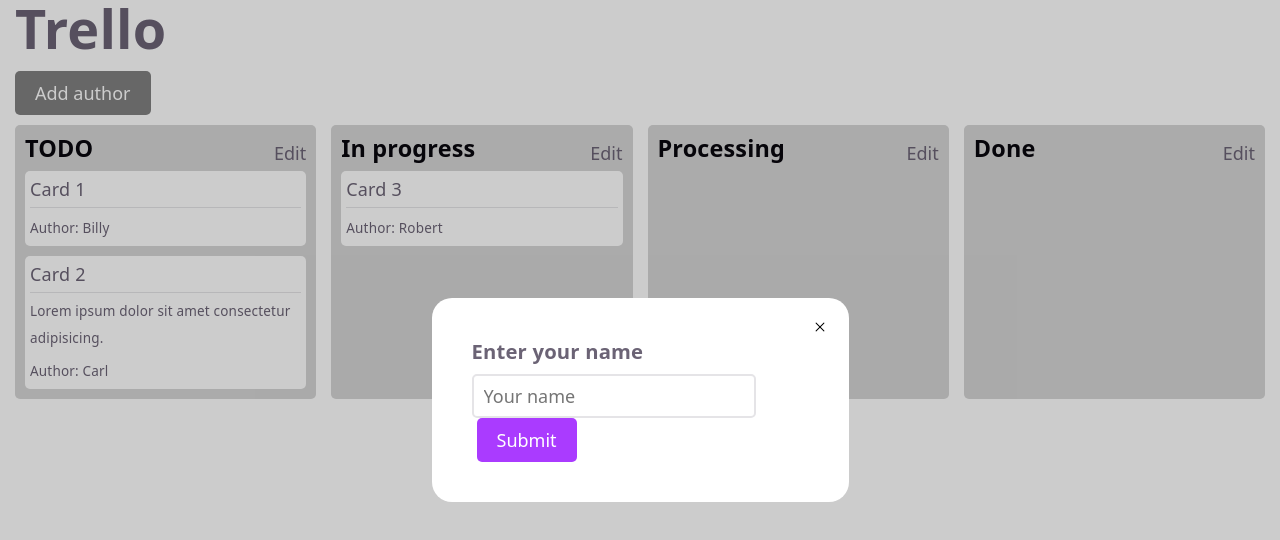
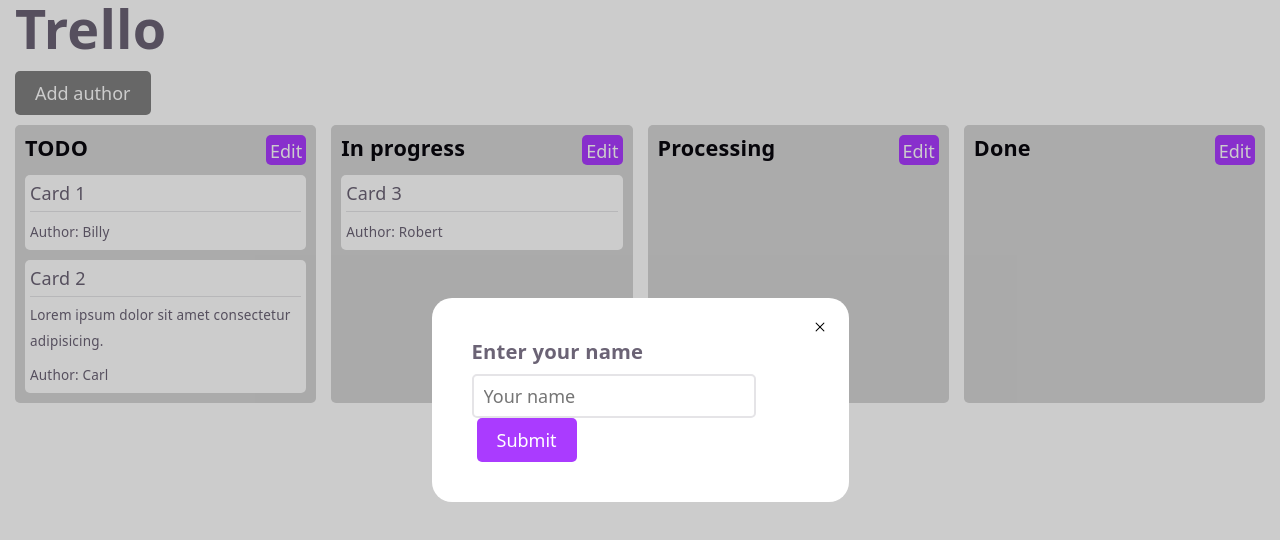
Before and after one commit to TalantRys/trello-react, a React (Vite) app: page / in a window 1280 px wide. Shown: the top 540 px of the page. Built offline with nearby package versions, Linux system fonts and the light colour scheme.

Commit message:
fix: save changed column title on Enter and add css

```diff
--- a/src/components/Column/Column.tsx
+++ b/src/components/Column/Column.tsx
@@ -1,6 +1,7 @@
+import classNames from "classnames";
 import type { ColumnType } from "../../types";
 import styles from "./column.module.scss";
-import { useState, type ChangeEvent, type PropsWithChildren } from "react";
+import { useState, type KeyboardEvent, type PropsWithChildren } from "react";
 
 type ColumnProps = {
   column: ColumnType;
@@ -13,9 +14,18 @@
   onColumnChange,
 }: PropsWithChildren<ColumnProps>) {
   const [isEditTitle, setIsEditTitle] = useState(false);
+  const [editTitle, setEditTitle] = useState(column.title);
 
-  function handleChange(event: ChangeEvent<HTMLInputElement>) {
-    const newTitle = { ...column, title: event.target.value };
+  function handleKeydown(event: KeyboardEvent<HTMLInputElement>) {
+    if (event.key === "Enter") {
+      saveNewTitle(false);
+    }
+  }
+
+  function saveNewTitle(isEdit: boolean) {
+    setIsEditTitle(isEdit);
+
+    const newTitle = { ...column, title: editTitle };
     onColumnChange(newTitle);
   }
 
@@ -23,12 +33,24 @@
     <div className={styles.column}>
       <div className={styles.column__header}>
         {isEditTitle ? (
-          <input type="text" value={column.title} onChange={handleChange} />
+          <input
+            className={classNames(styles.column__input, "input")}
+            type="text"
+            value={editTitle}
+            onChange={(e) => setEditTitle(e.target.value)}
+            onKeyDown={handleKeydown}
+          />
         ) : (
-          <p className={styles.column__title}>{column.title}</p>
+          <p className={styles.column__title}>{editTitle}</p>
         )}
-        <button type="button" onClick={() => setIsEditTitle(!isEditTitle)}>
-          {!isEditTitle ? "Edit" : "X"}
+        <button
+          className={classNames("button", styles.column__button, {
+            [styles.active]: isEditTitle,
+          })}
+          type="button"
+          onClick={() => saveNewTitle(!isEditTitle)}
+        >
+          {!isEditTitle ? "Edit" : "Save"}
         </button>
       </div>
       <div className={styles.column__cards}>{children}</div>
--- a/src/components/Column/column.module.scss
+++ b/src/components/Column/column.module.scss
@@ -6,18 +6,43 @@
   border-radius: 5px;
 
   // .column__header
-  &__header{
-    @include flex($jc: space-between);
+  &__header {
+    @include flex($jc: space-between, $ai: center);
+    width: 100%;
+    height: 30px;
     gap: 5px;
+    margin-bottom: 10px;
   }
 
   // .column__title
 
   &__title {
-    margin-bottom: 10px;
-    font-size: 1.3rem;
+    font-size: 1.2rem;
     font-weight: bold;
     color: var(--text-h);
+    width: 100%;
+    height: 100%;
+    word-break: break-all;
+  }
+
+  // .column__input
+
+  &__input {
+    padding: 4px;
+    width: 100%;
+    height: 30px;
+  }
+
+  // .column__button
+
+  &__button {
+    flex-shrink: 0;
+    padding: 4px;
+    height: 30px;
+    &.active {
+      background-color: green;
+      color: #fff;
+    }
   }
 
   // .column__cards
```
